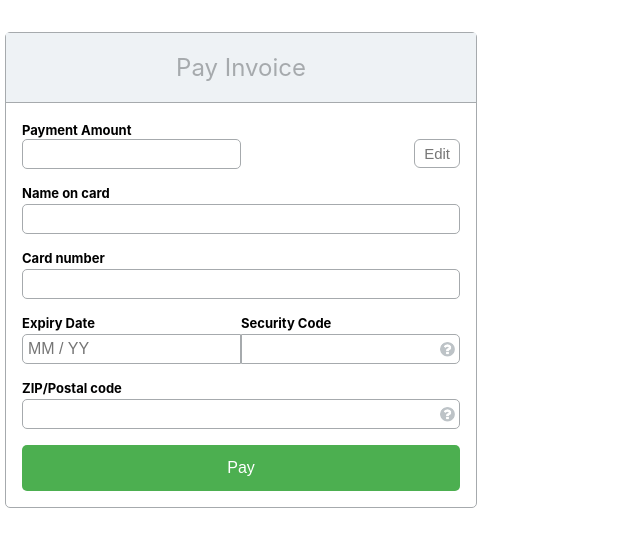
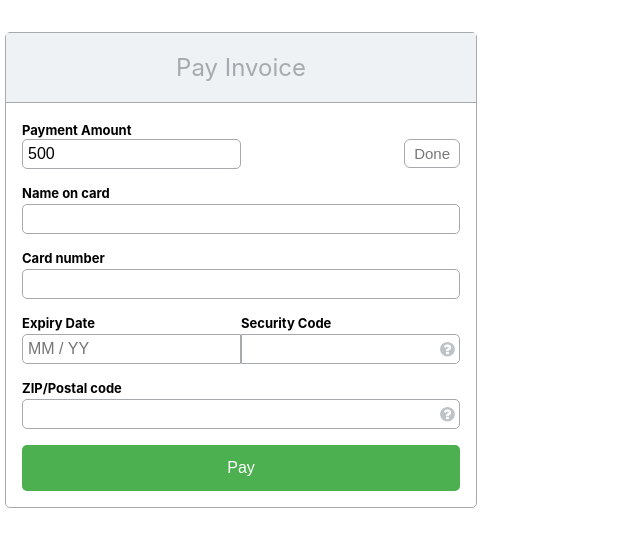
Before and after one commit to tarekgabarin/tarek_gabarin_transmission_media, a React (Create React App) app: page / in a window 1280 px wide. Both pictures are taken after a click on the button "Edit". Shown: the top 546 px of the page, without its empty margins (0-640 px from the left). Built offline with nearby package versions, Linux system fonts and the light colour scheme.

Commit message:
did the edit amount

```diff
--- a/src/App.css
+++ b/src/App.css
@@ -52,6 +52,17 @@
 }
 
 input[type=text] {
+  padding:5px;
+  border: 1px solid #A6AAAD;
+  -webkit-border-radius: 5px;
+  border-radius: 5px;
+  width: 100%;
+  max-width: 500px;
+  box-sizing: border-box;
+  font-size:12pt;
+}
+
+input[type=number] {
   padding:5px;
   border: 1px solid #A6AAAD;
   -webkit-border-radius: 5px;
--- a/src/App.js
+++ b/src/App.js
@@ -12,6 +12,22 @@ class App extends Component {
     }
   }
 
+  toggleEditableAmount = (event) => {
+
+    event.preventDefault();
+
+    this.setState({
+      isEditable: !this.state.isEditable
+    })
+  };
+
+  onInvoiceAmountChanged = (event) => {
+
+    this.setState({
+      invoiceAmount: event.currentTarget.value
+    });
+  };
+
   render() {
     return (
       <section>
@@ -25,14 +41,31 @@ class App extends Component {
                 </div>
                 <div className="main-fields">
                   <span className={'payment-label'}>Payment Amount</span>
+
+                  {(this.state.isEditable) ? (
+
                       <div className="invoice-amount">
                         <div>
-                        <input type={'text'} className={'input'} value="" name='amount'/>
+                          <input onChange={this.onInvoiceAmountChanged} type={'number'} className={'input'} min={'1'} value={this.state.invoiceAmount} name='amount'/>
                         </div>
                         <div>
-                      <button className={'edit-button'} name={'edit-button'}>Edit</button>
+                          <button onClick={(e) => this.toggleEditableAmount(e)} className={'edit-button'} name={'edit-button'}>Done</button>
                         </div>
                       </div>
+
+                  ) : (
+                      <div className="invoice-amount">
+                        <div>
+                          <span>{"$" + this.state.invoiceAmount}</span>
+                        </div>
+                        <div>
+                          <button onClick={(e) => this.toggleEditableAmount(e)}  className={'edit-button'} name={'edit-button'}>Edit</button>
+                        </div>
+                      </div>
+                  )}
+
+
+
 
                   <div>
                     <label htmlFor={'credit-card-name'}>Name on card</label>
```
Lines whose indentation alone changed are shown as unchanged.
